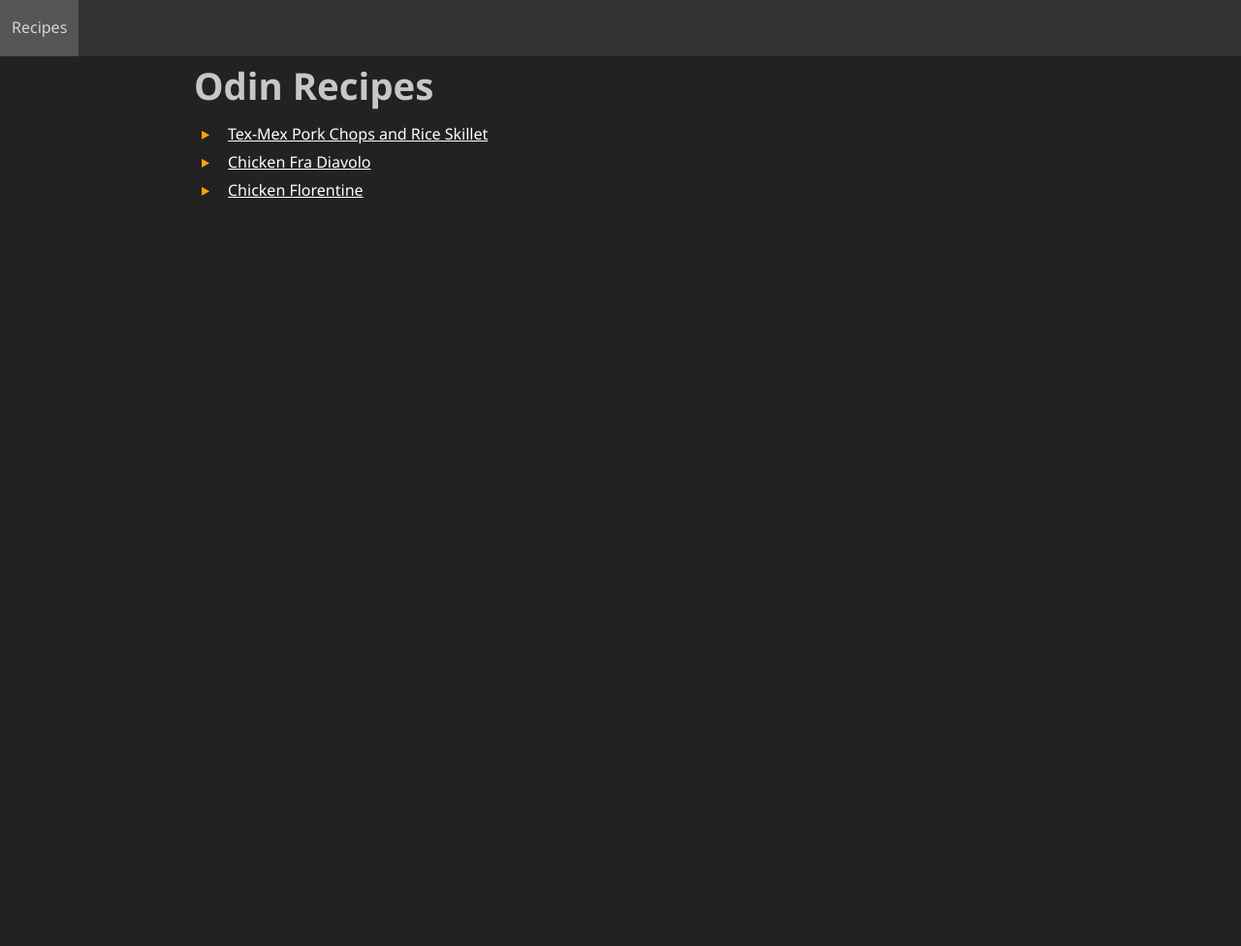
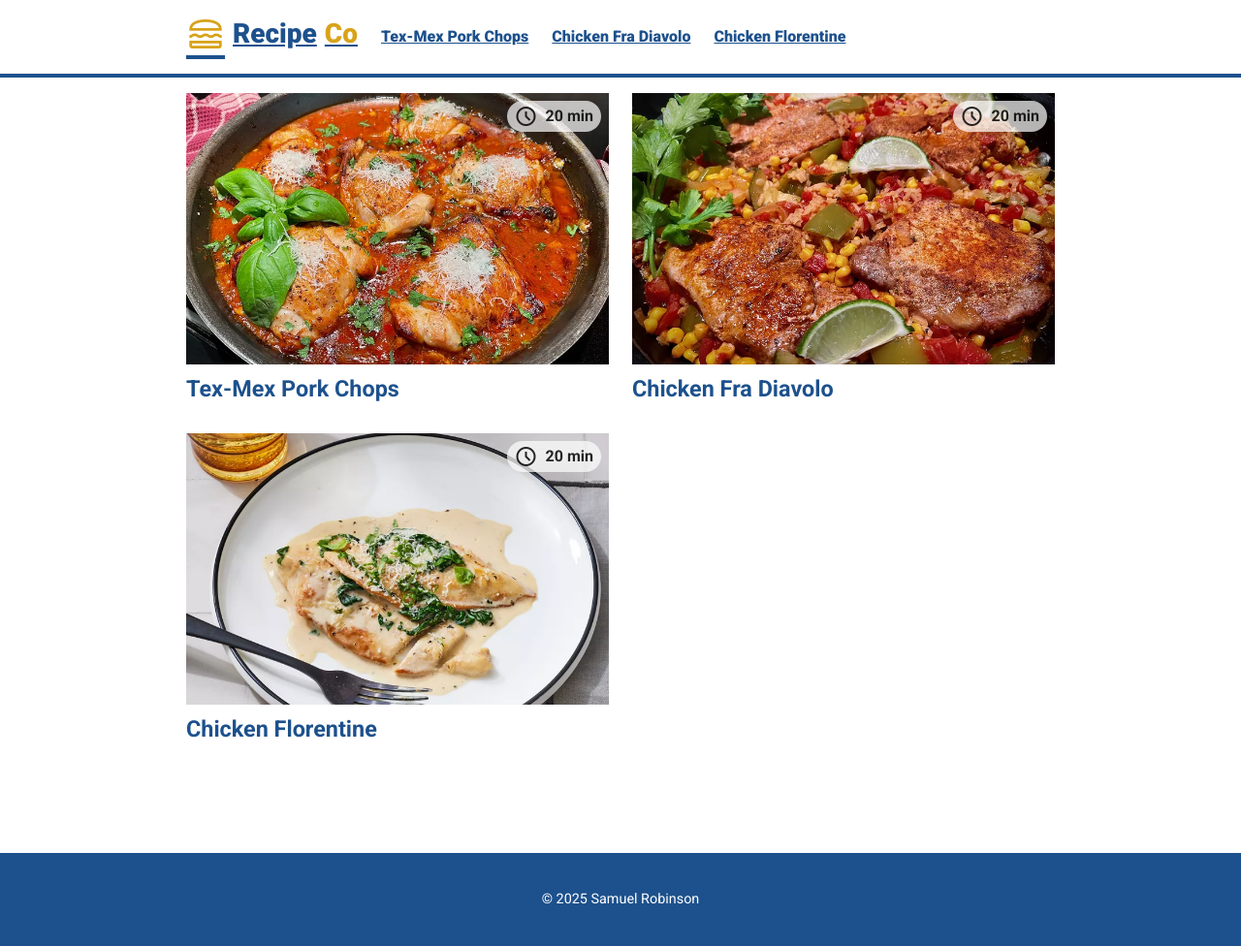
Before and after one commit to SamuelJZRobinson/Odin-Recipes, a plain HTML site: page index.html in a window 1280 px wide. Shown: the whole page at 97% size. Before the commit the page ends 800 px from the top, so only its background shows below. Drawn offline with nearby package versions, Linux system fonts and the light colour scheme; a web font is replaced by a local one.

Commit message:
Revamped Home Page With Cards And CSS Theme

```diff
--- a/css/styles.css
+++ b/css/styles.css
@@ -1,60 +1,208 @@
-body
-{
-    box-sizing: border-box;
-    font-family: 'Segoe UI', Tahoma, Geneva, Verdana, sans-serif;
-    color: rgba(255,255,255,75%);
-    background-color: #222;
-    line-height: 1.6;
-    margin: 0;
-    padding: 0;
+/* Uses joshwcomeau CSS Reset */
+/* Global */
+:root{
+  --primary-text: #1d518d;
+  --secondary-text: #d8a31a;
+  --black-text: rgba(0,0,0,85%);
+  --default-bg: white;
 }
 
-main
-{
-    height: 100%;
-    padding: 32px 200px;
+*, *::before, *::after {
+  box-sizing: border-box;
 }
 
-nav ul
-{
+* {
+  margin: 0;
+}
+
+body {
+  line-height: 1.5;
+  -webkit-font-smoothing: antialiased;
+  font-family: "Roboto", serif;
+}
+
+/* Media */
+img, picture, video, canvas, svg {
+  display: block;
+  max-width: 100%;
+}
+
+/* Form */
+input, button, textarea, select {
+  font: inherit;
+}
+
+/* Text */
+p, h1, h2, h3, h4, h5, h6 {
+  overflow-wrap: break-word;
+}
+
+p {
+  text-wrap: pretty;
+}
+h1, h2, h3, h4, h5, h6 {
+  text-wrap: balance;
+}
+
+/* Root stacking context */
+#root, #__next {
+  isolation: isolate;
+}
+
+/* Nav */
+header{
+  position: sticky;
+  top: 0;
+  height: fit-content;
   width: 100%;
-    position: fixed;
-    top: 0;
+  z-index: 1;
+  background-color: var(--default-bg);
+}
+
+nav{
+  display: inline-flex;
+  align-items: center;
+  gap: 1.5rem;
+  width: 100%;
+  height: 5rem;
+  padding: 1rem 15%;
+  border-bottom: 4px var(--primary-text) solid;
+}
+
+#logo a{
+  display: inline-flex;
+  align-items: center;
+  gap: 8px;
+  font-size: 1.75rem;
+  font-weight: 900;
+  color: var(--primary-text)
+}
+
+#logo a .material-symbols-outlined{
+  font-size: 2.5rem;
+}
+
+.secondary-text{
+  color: var(--secondary-text);
+}
+
+nav ul{
+  display: inline-flex;
+  gap: 1.5rem;
   list-style-type: none;
   margin: 0px;
   padding: 0px;
-    overflow: hidden;
-    background-color: #333;
 }
 
-nav ul li
-{
-    display: inline;
-    float: left;
+nav ul li{
+  width: fit-content;
+  font-weight: 900;
+  font-size: 1rem;
 }
 
-nav ul li a
-{
-    display: block;
-    text-align: center;
-    color: rgba(255,255,255,75%);
-    padding: 16px 12px;
-    text-decoration: none;
+nav ul li a{
+  color: var(--primary-text)
 }
 
-nav ul li a:hover
-{
-    background-color: #555;
+nav ul li a:hover{
+  color: var(--secondary-text);
 }
 
-ul.dashed > li
+/* Main */
+main
 {
+  height: fit-content;
+  min-height: 100vh;
+  width: 100%;
+  padding: 1rem 15%;
+  background-color: var(--default-bg);
+}
+
+#card-container{
+  display: grid;
+  grid-template-columns: repeat(auto-fill, minmax(300px,1fr));
+  grid-template-rows: auto;
+  gap: 1.5rem;
+  height: fit-content;
+  width: 100%;
+}
+
+.card{
+  position: relative;
+  width: 100%;
+  height: auto;
+}
+
+.card .info-bar{
+  position: absolute;
+  display: inline-flex;
+  justify-content: flex-end;
+  align-items: center;
+  height: 3rem;
+  width: 100%;
+  top: 0;
+  left: 0;
+  padding: 0.5rem;
+}
+
+.card .cook-time{
+  display: inline-flex;
+  align-items: center;
+  gap: 0.5rem;
+  height: fit-content;
+  color: var(--black-text);
+  background-color: rgba(255, 255, 255, 70%);
+  padding: 0.25rem 0.5rem;
+  font-weight: bold;
+  border-radius: 1rem;
+}
+
+.card img{
+  width: 100%;
+  height: 280px;
+  object-fit: cover;
+  margin-bottom: 0.5rem;
+
+}
+
+.card:hover{
+  opacity: 70%;
+  transition: all 0.4s ease-in-out
+}
+
+
+figcaption.title{
+  font-size: 1.25rem;
+  font-weight: 500;
+  color: var(--primary-text);
+}
+
+.card a{
+  color: var(--default-bg);
+}
+
+/* Footer */
+footer{
+  display: flex;
+  align-items: center;
+  justify-content: center;
+  height: 6rem;
+  width: 100%;
+  background-color: var(--primary-text);
+  color: var(--default-bg);
+}
+
+footer #copyright{
+  font-size: 0.9rem;
+}
+
+/* Lists */
+ul.dashed > li{
   list-style-type: none;
   margin-left: -2em;
 }
 
-ul.dashed > li:before
-{
+ul.dashed > li:before{
   list-style-type: none;
   content: "▸";
   font-size: large;
@@ -63,14 +211,12 @@ ul.dashed > li:before
   width: 1.5em;
 }
 
-ol
-{
+ol{
   list-style: none;
   counter-reset: li;
 }
 
-ol li::before
-{
+ol li::before{
   content: counter(li);
   color: orange;
   display: inline-block;
@@ -79,48 +225,40 @@ ol li::before
   counter-increment: li;
 }
 
-h1, h2, h3, h4, h5, h6
-{
+
+
+
+
+
+h1, h2, h3, h4, h5, h6{
     margin-bottom: 4px;
 }
 
-h1
-{
+h1{
     font-size: 2.4rem;
 }
 
-h2
-{
+h2{
     font-size: 1.8rem;
 }
 
-p
-{
+p{
     font-size: 1rem;
 }
 
-a
-{
-    color: white;
-}
-
-ul, ol
-{
+ul, ol{
     margin: 0;
 }
 
-ol
-{
+ol{
     margin-left: -1em;
 }
 
-figure
-{
+figure{
     margin: 0px;
 }
 
-figcaption
-{
+figcaption{
     font-size: small;
     margin: 0px;
 }
--- a/index.html
+++ b/index.html
@@ -4,22 +4,70 @@
   <meta charset="UTF-8">
   <meta name="viewport" content="width=device-width, initial-scale=1.0">
   <title>Odin Recipes | Home</title>
+  <!-- CSS -->
   <link rel="stylesheet" href="css/styles.css">
+  <!-- Google Fonts -->
+  <link rel="preconnect" href="https://fonts.googleapis.com">
+  <link rel="preconnect" href="https://fonts.gstatic.com" crossorigin>
+  <link href="https://fonts.googleapis.com/css2?family=Roboto:ital,wght@0,100..900;1,100..900&family=Tektur:wght@400..900&display=swap" rel="stylesheet">
+  <!-- Google Icons -->
+  <link rel="stylesheet" href="https://fonts.googleapis.com/css2?family=Material+Symbols+Outlined:opsz,wght,FILL,GRAD@24,400,1,0" />
 </head>
 <body>
+  <header>
     <nav>
+      <div id="logo"><a href="index.html"><span class="material-symbols-outlined secondary-text">lunch_dining</span>Recipe <span class="secondary-text">Co</span></a></div>
       <ul>
-            <li><a href="index.html">Recipes</a></li>
+        <li><a href="html/tex-mex.html">Tex-Mex Pork Chops</a></li>
+        <li><a href="html/chicken-fra-diavolo.html">Chicken Fra Diavolo</a></li>
+        <li><a href="html/chicken-florentine.html">Chicken Florentine</a></li>
     </ul>
     </nav>
+  </header>
 
   <main>
-        <h1>Odin Recipes</h1>
-        <ul class="dashed">
-            <li><a href="recipes/tex-mex.html">Tex-Mex Pork Chops and Rice Skillet</a></li>
-            <li><a href="recipes/chicken-fra-diavolo.html">Chicken Fra Diavolo</a></li>
-            <li><a href="recipes/chicken-florentine.html">Chicken Florentine</a></li>
-        </ul>
+    <div id="card-container">
+      <!-- Card Item -->
+      <div class="card">
+        <figure>
+          <a href="html/tex-mex.html">
+            <div class="info-bar">
+              <div class="cook-time"><span class="material-symbols-outlined">schedule</span>20 min</div>
+            </div>
+            <img src="images/chicken-fra-diavolo.webp" alt="Tex mex pork chops">
+            <figcaption class="title"><h3>Tex-Mex Pork Chops</h3></figcaption>
+          </a>
+        </figure>
+      </div>
+      <!-- Card Item -->
+      <div class="card">
+        <figure>
+          <a href="html/chicken-fra-diavolo.html">
+            <div class="info-bar">
+              <div class="cook-time"><span class="material-symbols-outlined">schedule</span>20 min</div>
+            </div>
+            <img src="images/tex-mex.webp" alt="Tex mex pork chops">
+            <figcaption class="title"><h3>Chicken Fra Diavolo</h3></figcaption>
+          </a>
+        </figure>
+      </div>
+      <!-- Card Item -->
+      <div class="card">
+        <figure>
+          <a href="html/chicken-florentine.html">
+            <div class="info-bar">
+              <div class="cook-time"><span class="material-symbols-outlined">schedule</span>20 min</div>
+            </div>
+            <img src="images/chicken-florentine.webp" alt="Tex mex pork chops">
+            <figcaption class="title"><h3>Chicken Florentine</h3></figcaption>
+          </a>
+        </figure>
+      </div>
+    </div>
   </main>
+
+  <footer>
+    <p id="copyright">&copy; 2025 Samuel Robinson</p>
+  </footer>
 </body>
 </html>
```
Also changed, not shown: html/chicken-florentine.html (added, +70 -0 lines), html/chicken-fra-diavolo.html (added, +73 -0 lines), html/tex-mex.html (added, +76 -0 lines), recipes/chicken-florentine.html (deleted, +0 -57 lines), recipes/chicken-fra-diavolo.html (deleted, +0 -59 lines), recipes/tex-mex.html (deleted, +0 -62 lines), 1 other file. Lines whose indentation alone changed are shown as unchanged.
